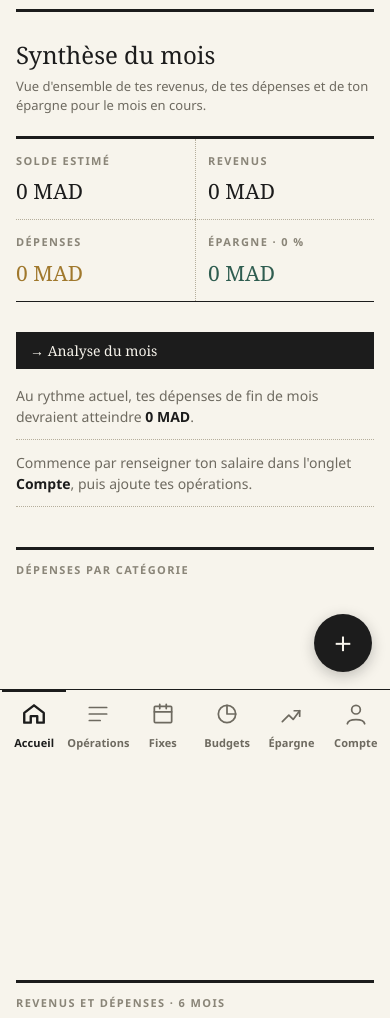
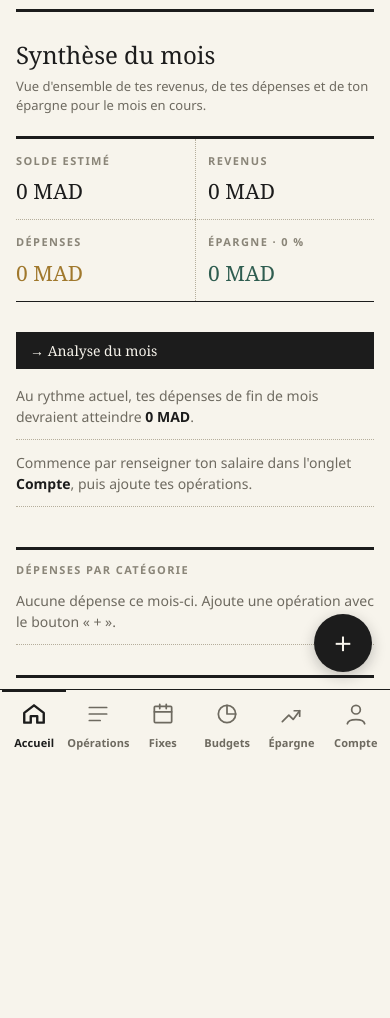
Before and after one commit to HMSKSLOW/m-budget, a plain HTML site: page index.html in a window 390 px wide. Shown: the part 82-1100 px from the top of the page. After the commit the page ends 844 px from the top, so only its background shows below. Drawn offline with nearby package versions, Linux system fonts and the light colour scheme.

Commit message:
Mobile : menu fixe, graphe vide, revenus depuis le début
Co-Authored-By: Claude Opus 5.5 <noreply@anthropic.com>
Claude-Session: https://claude.ai/code/session_0188kTzBQWqYXa5RwRdM6oq4

```diff
--- a/index.html
+++ b/index.html
@@ -73,7 +73,8 @@ td.l{font-size:16px}td.m{font-size:15px}.x{font-size:16px;padding:2px 4px}
 #lct td:nth-child(4){order:4;flex:1 1 100%}
 #lct td:nth-child(2){order:5;flex:1 1 100%;font-size:13px;font-weight:400;color:var(--sec);text-align:left;padding:6px 0 0}
 #lct td:nth-child(2)::before{content:"Plafond mensuel : "}#lct td:nth-child(2)::after{content:" MAD  ✎";color:var(--hd)}
-.wrap{padding-bottom:calc(140px + env(safe-area-inset-bottom))}
+html,body{height:100%;overflow:hidden;overscroll-behavior:none}
+.wrap{position:fixed;inset:0;overflow-y:auto;-webkit-overflow-scrolling:touch;overscroll-behavior:contain;padding-bottom:calc(140px + env(safe-area-inset-bottom))}
 nav{position:fixed;top:auto;bottom:0;left:0;right:0;margin:0;z-index:50;justify-content:space-around;gap:0;padding:6px 2px calc(6px + env(safe-area-inset-bottom));border-top:1px solid var(--ink);border-bottom:0;overflow:visible}
 nav button{flex:1;font-size:0;letter-spacing:0;border:0;border-top:3px solid transparent;padding:9px 0 6px;margin-top:-7px;display:flex;flex-direction:column;align-items:center;gap:4px;color:var(--sec);-webkit-tap-highlight-color:transparent}
 nav button .ni{display:block;width:26px;height:26px}
@@ -93,7 +94,7 @@ body.on-tx #fab{display:none}
 <section id="dash" class="on"><h2>Synthèse du mois</h2><p class="intro">Vue d'ensemble de tes revenus, de tes dépenses et de ton épargne pour le mois en cours.</p>
 <div class="kpis" id="kpi"></div>
 <div class="band">→  Analyse du mois</div><div id="tips" style="margin-bottom:40px"></div>
-<div class="cols"><div class="block"><div class="lab">Dépenses par catégorie</div><canvas id="c1" height="240"></canvas></div>
+<div class="cols"><div class="block"><div class="lab">Dépenses par catégorie</div><canvas id="c1" height="240"></canvas><p class="note" id="c1e" style="display:none">Aucune dépense ce mois-ci. Ajoute une opération avec le bouton « + ».</p></div>
 <div class="block"><div class="lab">Revenus et dépenses · 6 mois</div><canvas id="c2" height="240"></canvas></div></div></section>
 
 <section id="tx"><h2>Opérations</h2><p class="intro">Saisis tes dépenses et revenus au jour le jour. Clique sur un libellé ou un montant pour le modifier.</p>
@@ -119,7 +120,7 @@ body.on-tx #fab{display:none}
 <form id="fst"><label class="lab">Salaire mensuel<input type="number" id="ss"></label><label class="lab">Solde bancaire initial<input type="number" id="sb"></label><label class="lab">Devise<input id="sd" style="min-width:80px"></label><button class="btn" type="button" id="bst">Enregistrer</button></form>
 <div class="band">→  Sauvegarde</div><div class="note">Tes données restent dans ce navigateur. Exporte-les régulièrement pour garder une copie.</div>
 <div style="display:flex;gap:12px;margin-top:18px"><button class="btn ghost" id="exp">Exporter</button><label class="btn ghost">Importer<input type="file" id="imp" hidden></label></div></section>
-<footer class="lab">Mon Budget · Usage personnel · v10 web</footer>
+<footer class="lab">Mon Budget · Usage personnel · v11 web</footer>
 <button id="fab" type="button" aria-label="Ajouter une dépense">+</button>
 </div>
 <div id="msg" style="position:fixed;left:12px;right:12px;bottom:calc(12px + env(safe-area-inset-bottom));z-index:99;display:none;padding:12px 14px;font:14px 'Segoe UI',system-ui;color:#F7F4EC;background:#1C1C1C"></div>
@@ -131,21 +132,22 @@ window.addEventListener('unhandledrejection',e=>say('Erreur : '+((e.reason&&e.re
 <script>
 const K='budget_hamza';let D;try{D=JSON.parse(localStorage.getItem(K))}catch(e){}
 D=D||{sal:0,bank:0,cur:'MAD',tx:[],fix:[],cats:[{n:'Alimentation',b:2000},{n:'Transport',b:800},{n:'Logement',b:0},{n:'Loisirs',b:600},{n:'Santé',b:300},{n:'Salaire',b:0},{n:'Autre',b:0}]};
+if(!D.start){const _d=new Date();D.start=_d.getFullYear()+'-'+String(_d.getMonth()+1).padStart(2,'0')}
 let REF=null,T=null;const sync=()=>{if(!REF)return;clearTimeout(T);T=setTimeout(()=>REF.set(JSON.parse(JSON.stringify(D))).catch(()=>{}),600)};
 const $=i=>document.getElementById(i),save=()=>{try{localStorage.setItem(K,JSON.stringify(D))}catch(e){}sync();render()},
-f=n=>(+n||0).toLocaleString('fr-FR',{maximumFractionDigits:0})+' '+D.cur,mk=d=>d.slice(0,7),now=new Date().toISOString().slice(0,7),
+f=n=>(+n||0).toLocaleString('fr-FR',{maximumFractionDigits:0})+' '+D.cur,mk=d=>d.slice(0,7),ym=d=>d.getFullYear()+'-'+String(d.getMonth()+1).padStart(2,'0'),now=ym(new Date()),
 esc=s=>String(s??'').replace(/[&<>"]/g,c=>({'&':'&amp;','<':'&lt;','>':'&gt;','"':'&quot;'}[c]));
 const MOIS=new Date().toLocaleDateString('fr-FR',{month:'long',year:'numeric'}).toUpperCase();
 $('today').textContent=new Date().toLocaleDateString('fr-FR',{day:'numeric',month:'long',year:'numeric'});
-document.querySelectorAll('nav button').forEach(b=>b.onclick=()=>{document.querySelectorAll('nav button,section').forEach(e=>e.classList.remove('on'));b.classList.add('on');$(b.dataset.s).classList.add('on');document.body.classList.toggle('on-tx',b.dataset.s==='tx');window.scrollTo(0,0)});
+document.querySelectorAll('nav button').forEach(b=>b.onclick=()=>{document.querySelectorAll('nav button,section').forEach(e=>e.classList.remove('on'));b.classList.add('on');$(b.dataset.s).classList.add('on');document.body.classList.toggle('on-tx',b.dataset.s==='tx');(window.matchMedia('(max-width:640px)').matches?document.querySelector('.wrap'):window).scrollTo(0,0)});
 const IC={dash:'<path d="M3 11l9-7 9 7v9h-6v-6H9v6H3z"/>',tx:'<path d="M4 6h16M4 12h16M4 18h10"/>',fix:'<rect x="4" y="5" width="16" height="15" rx="1"/><path d="M4 10h16M9 3v4M15 3v4"/>',cat:'<circle cx="12" cy="12" r="8"/><path d="M12 4v8h8"/>',proj:'<path d="M4 19l6-6 4 4 6-8"/><path d="M15 9h5v5"/>',set:'<circle cx="12" cy="8" r="4"/><path d="M4 21c1-5 15-5 16 0"/>'};
 document.querySelectorAll('nav button').forEach(b=>b.insertAdjacentHTML('afterbegin','<svg class="ni" viewBox="0 0 24 24" fill="none" stroke="currentColor" stroke-width="1.6" stroke-linecap="round" stroke-linejoin="round">'+IC[b.dataset.s]+'</svg>'));
 $('fab').onclick=()=>{document.querySelector('nav [data-s=tx]').click();setTimeout(()=>$('ta').focus(),60)};
-$('td').value=new Date().toISOString().slice(0,10);
+$('td').value=(d=>ym(d)+'-'+String(d.getDate()).padStart(2,'0'))(new Date());
 const PAL=['#1C1C1C','#A0782C','#9B2C2C','#2F5D50','#8A8578','#6E6A60','#B5AE9C','#5A4A3A'];
 if(window.Chart){Chart.defaults.font.family='"Segoe UI",system-ui';Chart.defaults.color='#6E6A60';Chart.defaults.borderColor='#E4DECF'}
-function month(m){const t=D.tx.filter(x=>mk(x.d)===m),fx=D.fix.reduce((s,x)=>s+ +x.a,0);
- return{rev:t.filter(x=>x.t=='rev').reduce((s,x)=>s+ +x.a,0)+ +D.sal,dep:t.filter(x=>x.t=='dep').reduce((s,x)=>s+ +x.a,0)+fx,t}}
+function month(m){const t=D.tx.filter(x=>mk(x.d)===m),on=m>=(D.start||now),fx=on?D.fix.reduce((s,x)=>s+ +x.a,0):0;
+ return{rev:t.filter(x=>x.t=='rev').reduce((s,x)=>s+ +x.a,0)+(on?+D.sal:0),dep:t.filter(x=>x.t=='dep').reduce((s,x)=>s+ +x.a,0)+fx,t}}
 const spentCat=c=>D.tx.filter(x=>mk(x.d)===now&&x.t=='dep'&&x.c==c).reduce((s,x)=>s+ +x.a,0)+D.fix.filter(x=>x.c==c).reduce((s,x)=>s+ +x.a,0);
 let ch={};function chart(id,cfg){if(!window.Chart)return;ch[id]&&ch[id].destroy();ch[id]=new Chart($(id),cfg)}
 const kp=(l,v,c='')=>`<div class="kpi"><div class="lab">${l}</div><div class="v ${c}">${v}</div></div>`;
@@ -154,10 +156,10 @@ function render(){
  const opts=D.cats.map(c=>`<option>${esc(c.n)}</option>`).join('');$('tc').innerHTML=opts;$('fc').innerHTML=opts;
  const m=month(now),bal=+D.bank+D.tx.reduce((s,x)=>s+(x.t=='rev'?+x.a:-x.a),0),sv=m.rev-m.dep,rate=m.rev?sv/m.rev*100:0;
  $('kpi').innerHTML=kp('Solde estimé',f(bal),bal<0?'neg':'')+kp('Revenus',f(m.rev))+kp('Dépenses',f(m.dep),'oc')+kp(`Épargne · ${rate.toFixed(0)} %`,f(sv),sv<0?'neg':'pos');
- const cs=D.cats.map(c=>[c.n,spentCat(c.n)]).filter(c=>c[1]>0);
+ const cs=D.cats.map(c=>[c.n,spentCat(c.n)]).filter(c=>c[1]>0);$('c1').style.display=cs.length?'':'none';$('c1e').style.display=cs.length?'none':'';
  chart('c1',{type:'doughnut',data:{labels:cs.map(c=>c[0]),datasets:[{data:cs.map(c=>c[1]),backgroundColor:PAL,borderColor:'#F7F4EC',borderWidth:3}]},options:{cutout:'70%',plugins:{legend:{position:'bottom',labels:{boxWidth:10}}}}});
- const ms=[...Array(6)].map((_,i)=>{const d=new Date();d.setDate(1);d.setMonth(d.getMonth()-5+i);return d.toISOString().slice(0,7)});
- chart('c2',{type:'bar',data:{labels:ms.map(x=>new Date(x+'-01').toLocaleDateString('fr-FR',{month:'short'})),datasets:[{label:'Revenus',data:ms.map(x=>month(x).rev),backgroundColor:'#1C1C1C'},{label:'Dépenses',data:ms.map(x=>month(x).dep),backgroundColor:'#A0782C'}]},options:{plugins:{legend:{position:'bottom',labels:{boxWidth:10}}},scales:{x:{grid:{display:false}}}}});
+ const ms=[...Array(6)].map((_,i)=>{const d=new Date();d.setDate(1);d.setMonth(d.getMonth()-5+i);return ym(d)});
+ chart('c2',{type:'bar',data:{labels:ms.map(x=>new Date(+x.slice(0,4),+x.slice(5)-1,1).toLocaleDateString('fr-FR',{month:'short'})),datasets:[{label:'Revenus',data:ms.map(x=>month(x).rev),backgroundColor:'#1C1C1C'},{label:'Dépenses',data:ms.map(x=>month(x).dep),backgroundColor:'#A0782C'}]},options:{plugins:{legend:{position:'bottom',labels:{boxWidth:10}}},scales:{x:{grid:{display:false}}}}});
  const tips=[],day=new Date().getDate(),dim=new Date(new Date().getFullYear(),new Date().getMonth()+1,0).getDate();
  const varDep=m.t.filter(x=>x.t=='dep').reduce((s,x)=>s+ +x.a,0),fxT=D.fix.reduce((s,x)=>s+ +x.a,0);
  tips.push(`Au rythme actuel, tes dépenses de fin de mois devraient atteindre <b>${f(fxT+varDep/day*dim)}</b>.`);
```
